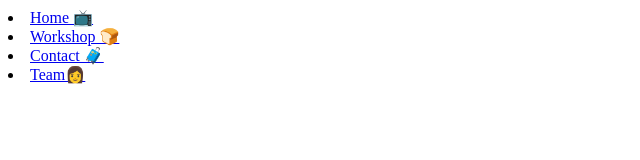
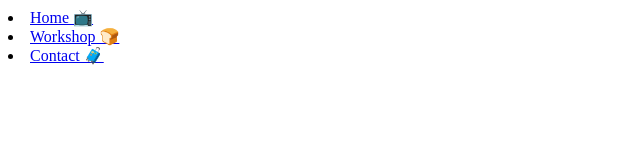
Before and after one commit to deuteryt/dit, a plain HTML site: page src/index.html in a window 1280 px wide. Shown: the full height of the page, 0-640 px from the left. Drawn offline with Linux system fonts and the light colour scheme.

Commit message:
Remove last option from menu

```diff
--- a/src/index.html
+++ b/src/index.html
@@ -10,7 +10,6 @@
         <li><a href="/">Home 📺</a></li>
         <li><a href="/product">Workshop 🍞</a></li>
         <li><a href="/contact">Contact 🧳</a></li>
-        <li><a href="/team">Team👩</a></li>
     </nav>
 
 </body>
```
